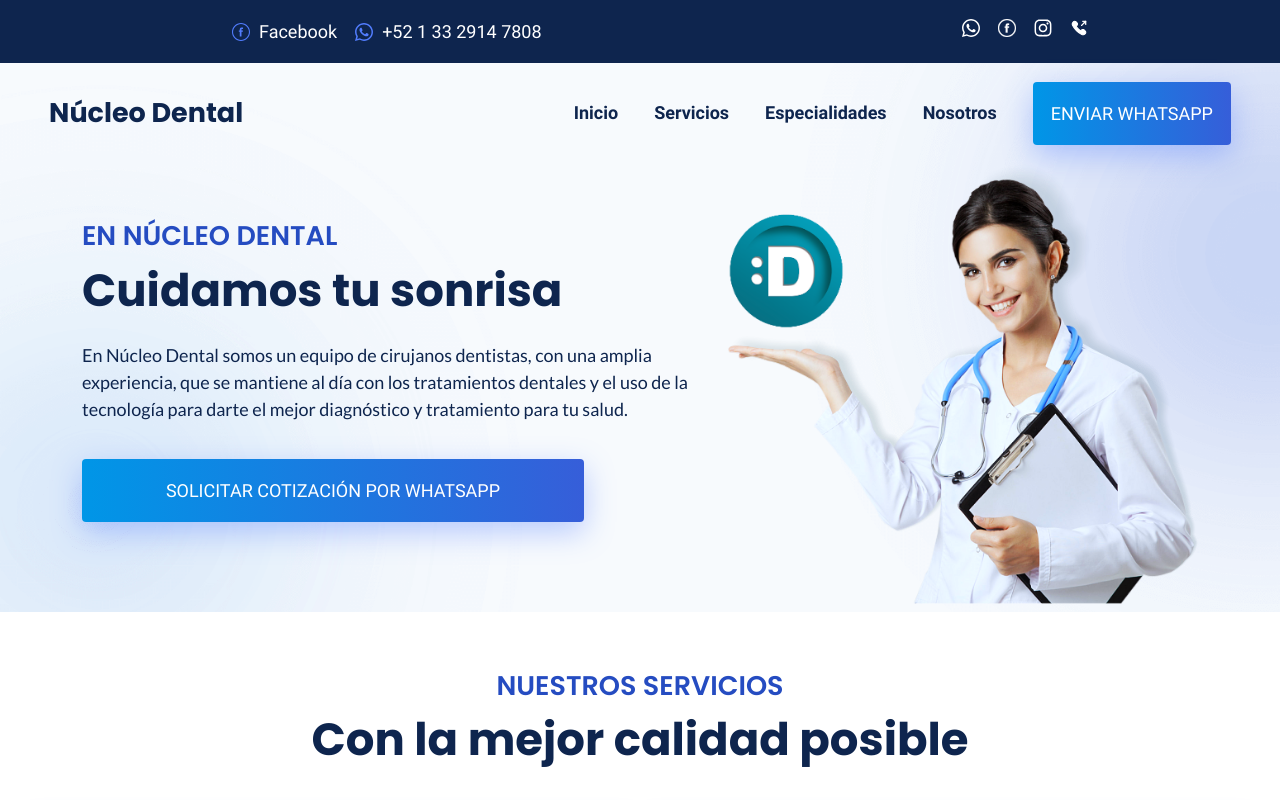
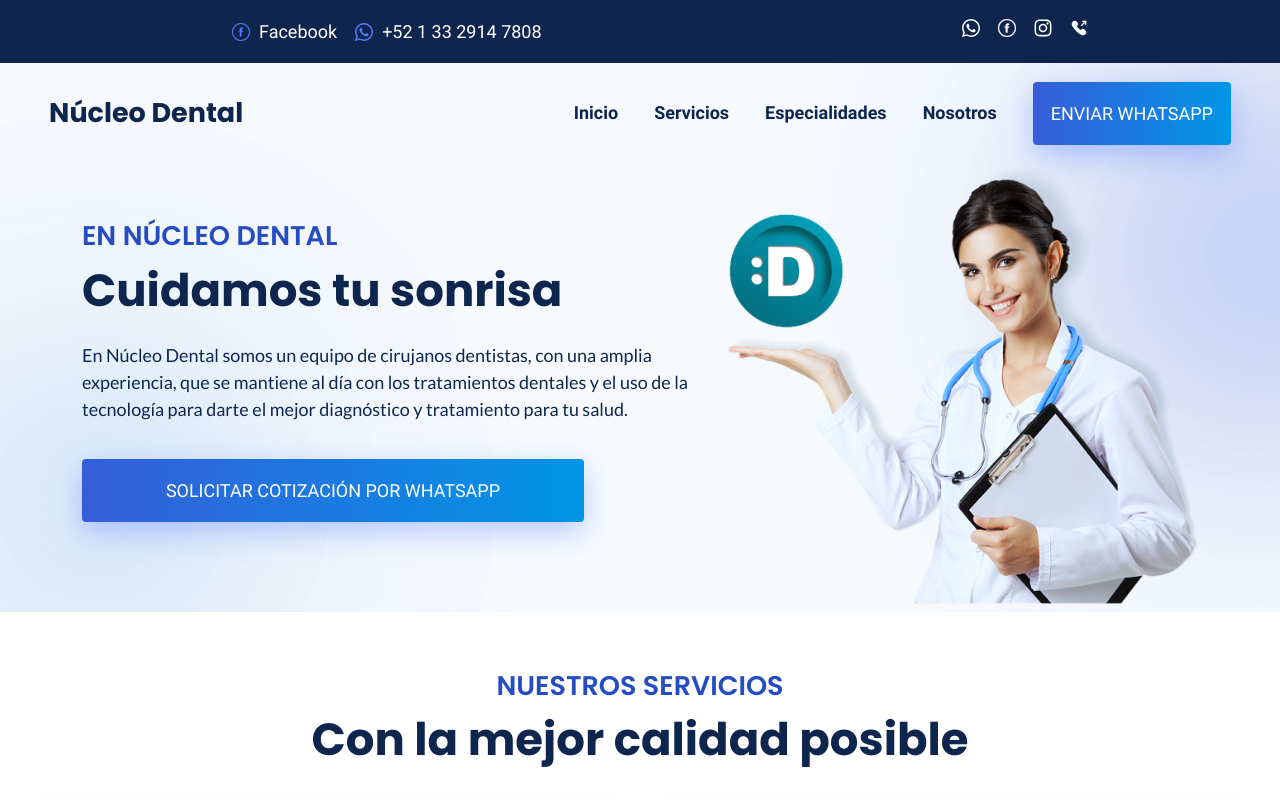
Before and after one commit to vinsmake/nucleo_dental, a React (Vite) app: page / in a window 1280 px wide. Shown: the top 800 px of the page. Built offline with nearby package versions, Linux system fonts and the light colour scheme.

Commit message:
Project updated

```diff
--- a/src/NucleoDental.css
+++ b/src/NucleoDental.css
@@ -1,19 +1,23 @@
 :root{
+
+    --colorPrimary: #0E254E;
+    --colorSecondary: #365ed9;
+    --colorSecondaryHelper: #0096e7;
+    --colorAccent: #254cc1;
+    --colorNeutral: ;
+    --colorText: #0E254E;
 
     --nucleo: #037588;
 
     --white: #fff;
-    --sky: #0096e7;
     --lapislazuli: #527dfe;
-    --royal: #365ed9;
     --background: #0E254E;
     --backgroundTransparent: #0e254e63;
-    --textColor: #0E254E;
     --spanColor: #254cc1;
     --titleColor: #0E254E;
 
-    --gradient: linear-gradient(90deg, var(--sky) 0%, var(--royal) 100%);
-    --gradientInv: linear-gradient(90deg, var(--royal) 0%, var(--sky) 100%);
+    --gradient: linear-gradient(90deg, var(--colorSecondary) 0%, var(--colorSecondaryHelper) 100%);
+    --gradientInv: linear-gradient(90deg, var(--colorSecondaryHelper) 0%, var(--colorSecondary) 100%);
 
 
     /* font-family */
--- a/src/components/header/hero/hero.css
+++ b/src/components/header/hero/hero.css
@@ -33,7 +33,7 @@
 
 .hero__data__info--text {
     font-size: 1rem;
-    color: var(--textColor);
+    color: var(--colorText);
     margin: 1rem 0;
     font-family: var(--text);
 }
--- a/src/components/header/nav_bar/navBar.css
+++ b/src/components/header/nav_bar/navBar.css
@@ -54,7 +54,7 @@
 }
 
 .navBar__bar__links__list--link:is(:hover,:focus) {
-    color: var(--sky);
+    color: var(--colorAccent);
 }
 
 .navBar__bar--whats {
--- a/src/components/services/servicesList/modal.css
+++ b/src/components/services/servicesList/modal.css
@@ -26,7 +26,7 @@
 
 .modal-button {
   padding: 0.5rem 1rem;
-  background-color: var(--royal);
+  background-color: var(--colorSecondary);
   color: white;
   border: none;
   border-radius: 4px;
@@ -35,9 +35,13 @@
   display: flex;
 }
 
+.modal-button:hover {
+  background-color: var(--colorSecondaryHelper);
+}
+
 .modal-button--close {
   padding: 0.5rem 1rem;
-  background-color: var(--royal);
+  background-color: var(--colorSecondary);
   color: white;
   border: none;
   border-radius: 4px;
@@ -47,8 +51,8 @@
   margin: auto;
 }
 
-.modal-button:hover {
-  background-color: var(--sky);
+.modal-button--close:hover {
+  background-color: var(--colorSecondaryHelper);
 }
 
 .modal__head {
@@ -71,7 +75,7 @@
   overflow-y: auto;
 }
 .modal--text {
-  color: var(--textColor);
+  color: var(--colorText);
   font-family: var(--text);
   padding: 1rem;
   text-align: left;
--- a/src/components/services/servicesList/service.css
+++ b/src/components/services/servicesList/service.css
@@ -2,7 +2,7 @@
     display: flex;
     align-items: center;
     padding: 1rem;
-    border: 1px solid var(--sky);
+    border: 1px solid var(--colorAccent);
     border-radius: 8px;
     margin: 0.5rem auto;
     height: 10rem;
@@ -29,7 +29,7 @@
 
 .service__info--text {
     font-family: var(--text);
-    color: var(--textColor);
+    color: var(--colorText);
     text-align: left;
 }
 
--- a/src/components/specialties/speciality/speciality.css
+++ b/src/components/specialties/speciality/speciality.css
@@ -27,7 +27,7 @@
 
 .speciality__data__body--text {
     font-family: var(--text);
-    color: var(--textColor);
+    color: var(--colorText);
 }
 
 .speciality__data__body--button {
```
